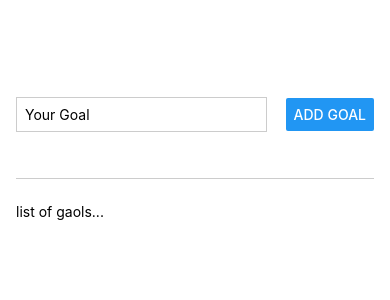
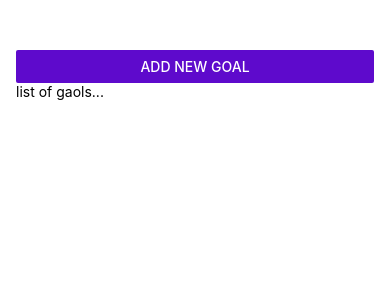
Before and after one commit to pranaypaine/react-native-apps, a React Native app in the folder goals-app/: screen / in a window 390 px wide. Shown: the top 300 px of the page. Built offline with nearby package versions, Linux system fonts and the light colour scheme.

Commit message:
Adding modal show hide

```diff
--- a/goals-app/App.js
+++ b/goals-app/App.js
@@ -1,12 +1,17 @@
 import { useState } from "react";
 import { StatusBar } from "expo-status-bar";
-import { StyleSheet, Text, View, FlatList } from "react-native";
+import { StyleSheet, Text, View, FlatList, Button } from "react-native";
 
 import GoalItem from "./components/GoalItem";
 import GoalInput from "./components/GoalInput";
 
 export default function App() {
+  const [modalIsVisible, setModalIsVisible] = useState(false);
   const [courseGoals, setCourseGoals] = useState([]);
+
+  function startAddGoalHandler() {
+    setModalIsVisible(true);
+  }
 
   function addGoalHandler(enteredGoalText) {
     setCourseGoals((currentCourseGoals) => [
@@ -24,7 +29,12 @@ export default function App() {
 
   return (
     <View style={styles.appContainer}>
-      <GoalInput onAddGoal={addGoalHandler} />
+      <Button
+        title="Add New Goal"
+        color="#5e0acc"
+        onPress={startAddGoalHandler}
+      />
+      <GoalInput visible={modalIsVisible} onAddGoal={addGoalHandler} />
       <View style={styles.goalsContainer}>
         <Text>list of gaols...</Text>
         <FlatList
--- a/goals-app/components/GoalInput.js
+++ b/goals-app/components/GoalInput.js
@@ -1,22 +1,18 @@
 import { useState } from "react";
-import {
-    StyleSheet,
-    View,
-    Button,
-    TextInput,
+import { StyleSheet, View, Button, TextInput, Modal } from "react-native";
 
-  } from "react-native";
+function GoalInput(props) {
+  const [enteredGoalText, setEnteredGoalText] = useState("");
 
-function GoalInput (props){
-    const [enteredGoalText, setEnteredGoalText] = useState("");
   function goalInputHandler(enteredText) {
     setEnteredGoalText(enteredText);
   }
-    function addGoalHandler(){
+  function addGoalHandler() {
     props.onAddGoal(enteredGoalText);
-        setEnteredGoalText('');
+    setEnteredGoalText("");
   }
   return (
+    <Modal visible={props.visible} animationType="fade">
       <View style={styles.inputContainer}>
         <TextInput
           style={styles.textInput}
@@ -26,9 +22,9 @@ function GoalInput (props){
         />
         <Button title="Add Goal" onPress={addGoalHandler} />
       </View>
+    </Modal>
   );
 }
-
 
 export default GoalInput;
 
@@ -49,4 +45,4 @@ const styles = StyleSheet.create({
     marginRight: 8,
     padding: 8,
   },
-})
+});
```
Lines whose indentation alone changed are shown as unchanged.
